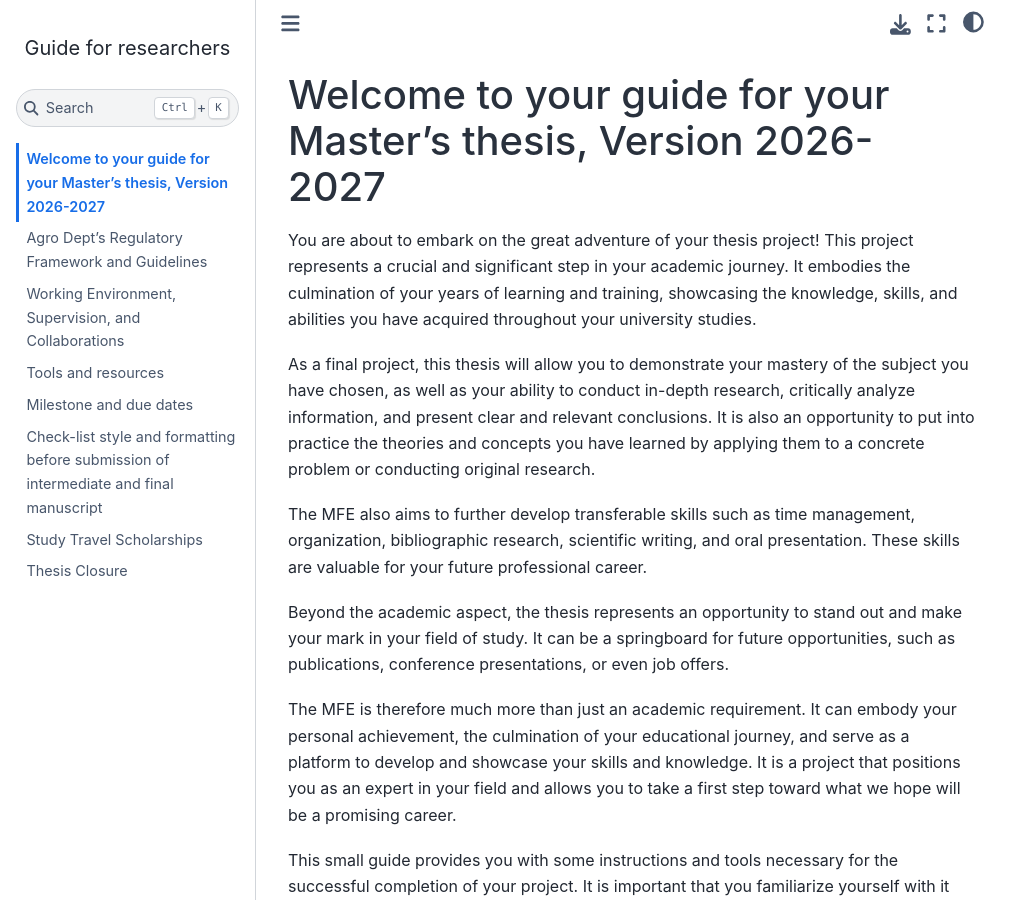
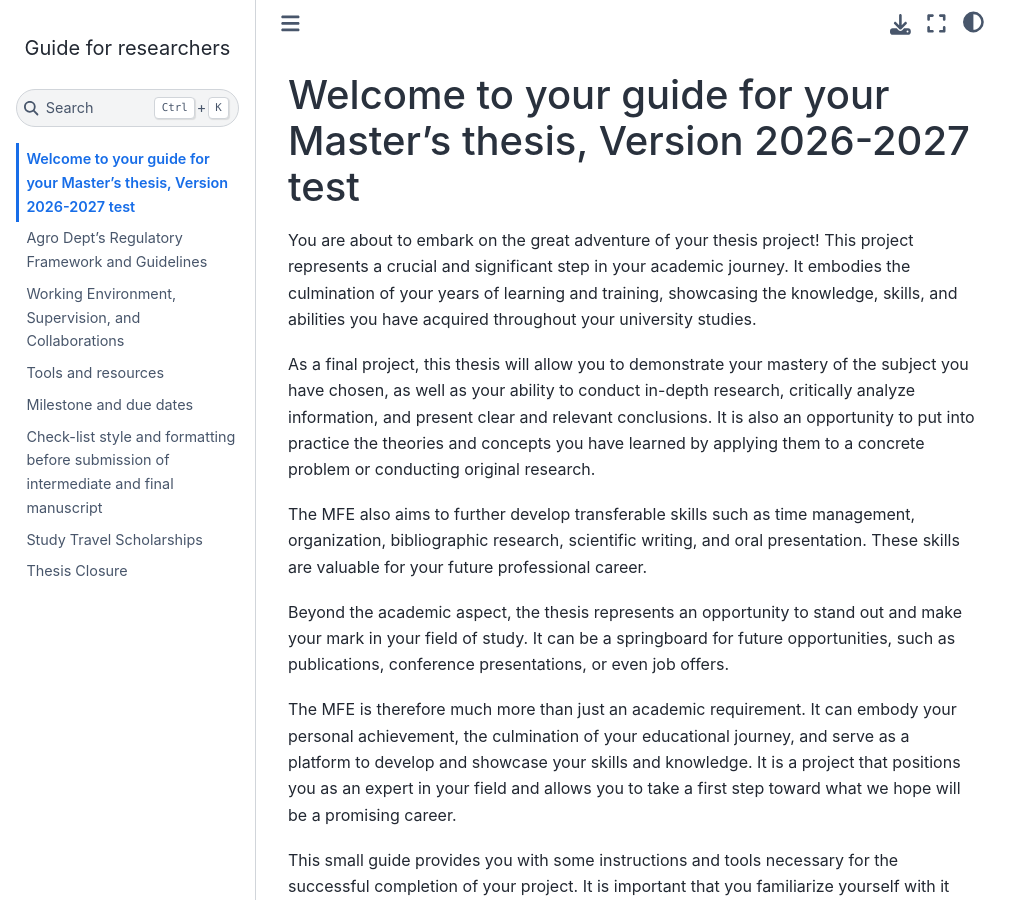
Before and after one commit to GERUlab/guide4researchers, a Jupyter Book: the page built from intro.md, in a window 1280 px wide and 900 px high. Shown: the whole window, without its empty margins (0-1031 px from the left). Built offline with Jupyter Book 1.0.4 settings and Sphinx 7.4.7 and the Sphinx Book theme 1.1.4, drawn with Linux system fonts in a browser that asks for light colours.

Commit message:
Update intro.md

```diff
--- a/intro.md
+++ b/intro.md
@@ -1,4 +1,4 @@
-# Welcome to your guide for your Master's thesis, Version 2026-2027
+# Welcome to your guide for your Master's thesis, Version 2026-2027 test
 
 You are about to embark on the great adventure of your thesis project! This project represents a crucial and significant step in your academic journey. It embodies the culmination of your years of learning and training, showcasing the knowledge, skills, and abilities you have acquired throughout your university studies.
 
```
